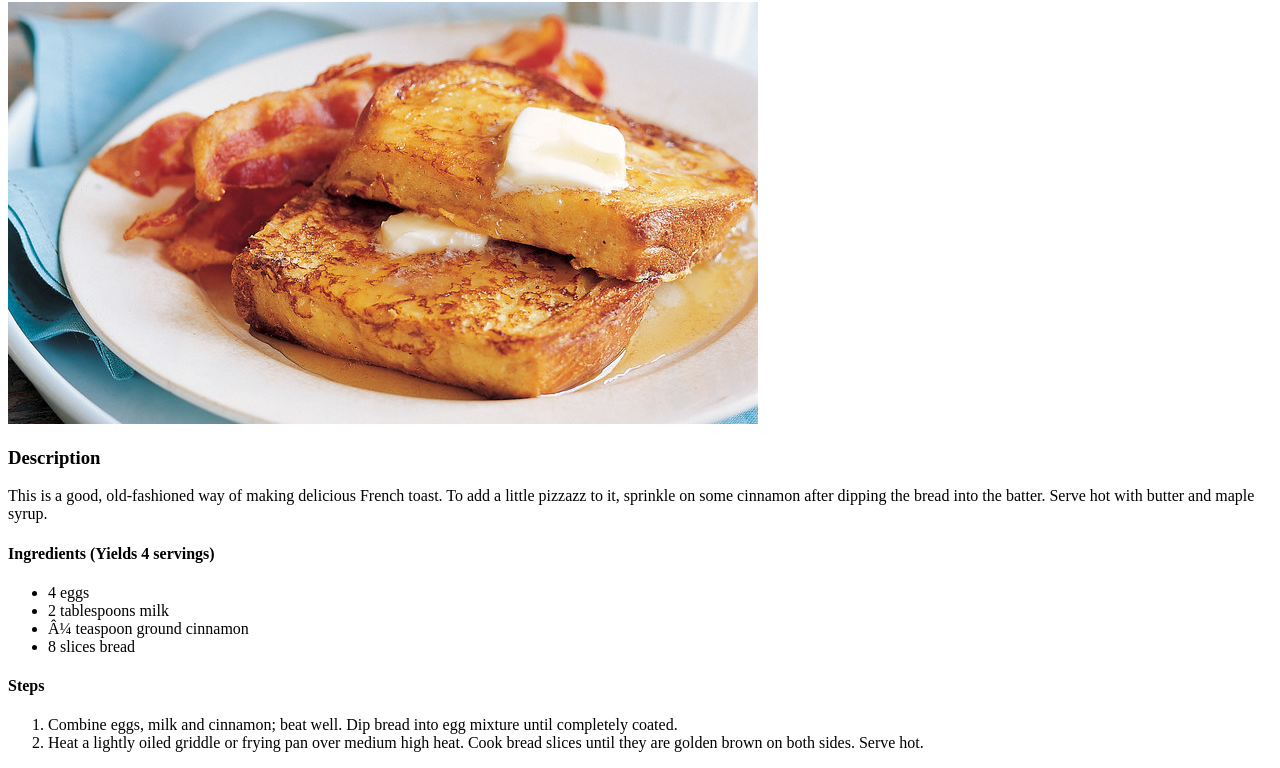
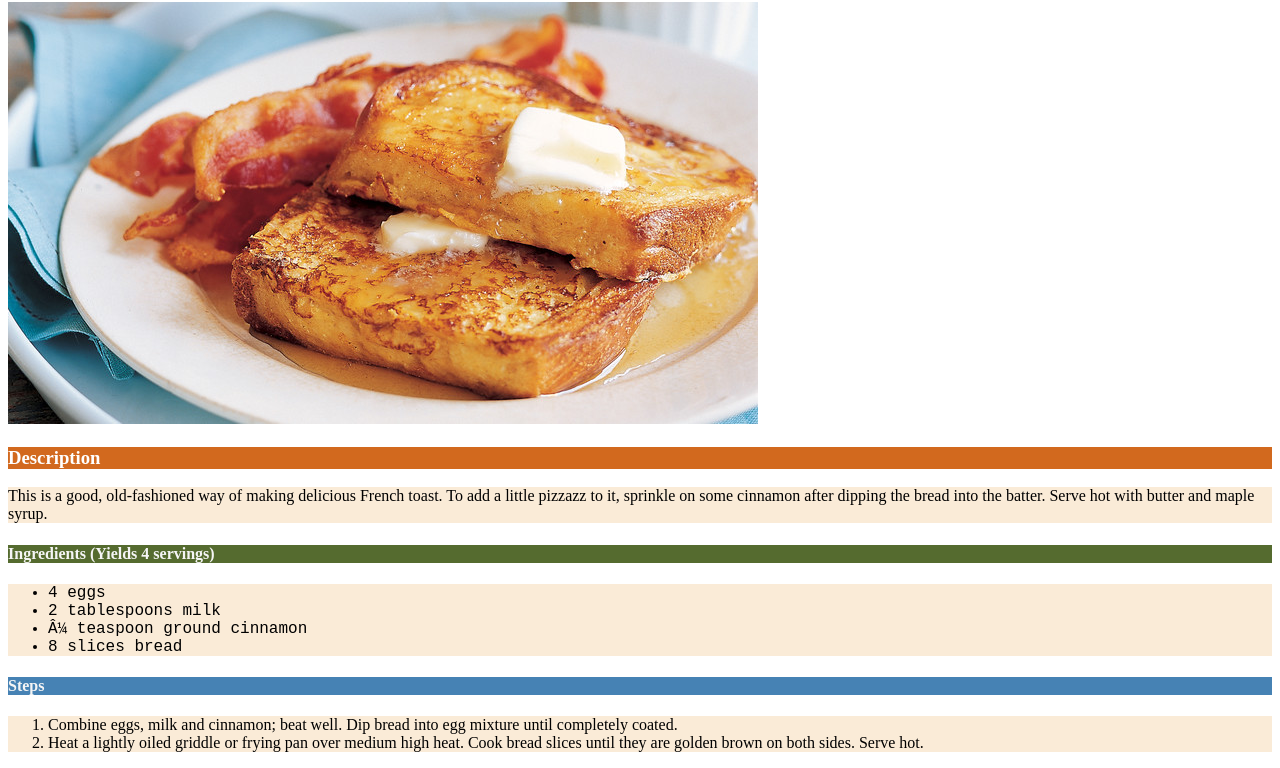
Before and after one commit to Santyru-C/recipes, a plain HTML site: page recipes/french_toast.html in a window 1280 px wide. Shown: the part 78-846 px from the top of the page. Drawn offline with Linux system fonts and the light colour scheme.

Commit message:
Simply styled the everyrecipe webpage.

```diff
--- a/recipes/french_toast.html
+++ b/recipes/french_toast.html
@@ -18,16 +18,16 @@
             Serve hot with butter and maple syrup.
         </p>
 
-        <h4>Ingredients (Yields 4 servings)</h4>
-        <ul>
+        <h4 class="ingredients">Ingredients (Yields 4 servings)</h4>
+        <ul class="ing_list">
             <li>4 eggs</li>
             <li>2 tablespoons milk</li>
             <li>¼ teaspoon ground cinnamon</li>
             <li>8 slices bread</li>
         </ul>
 
-        <h4>Steps</h4>
-        <ol>
+        <h4 class="steps">Steps</h4>
+        <ol class="st_list">
             <li>
                 Combine eggs, milk and cinnamon; beat well. Dip bread
                 into egg mixture until completely coated.
--- a/recipes/r_style.css
+++ b/recipes/r_style.css
@@ -8,3 +8,32 @@ h1 {
     background-color: blanchedalmond;
     color: chocolate;
 }
+
+.desc {
+    background-color: chocolate;
+    color: white;
+}
+
+p,
+.ing_list,
+.st_list {
+    background-color: antiquewhite;
+}
+
+.ingredients {
+    background-color: darkolivegreen;
+    color: whitesmoke;
+}
+
+.ing_list {
+    font-family: 'Courier New', Courier, monospace;
+}
+
+.steps {
+    background-color: steelblue;
+    color: whitesmoke;
+}
+
+.st_list {
+    font-family: 'Times New Roman', Times, serif;
+}
```
Also changed, not shown: recipes/blueberry_muffins.html (+4 -4 lines), recipes/fluffy_pancakes.html (+4 -4 lines).
